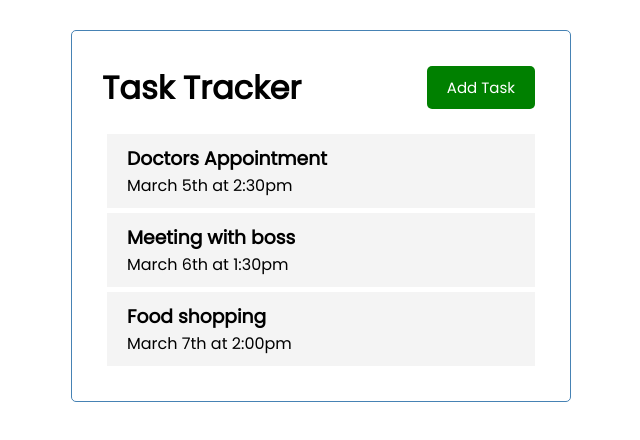
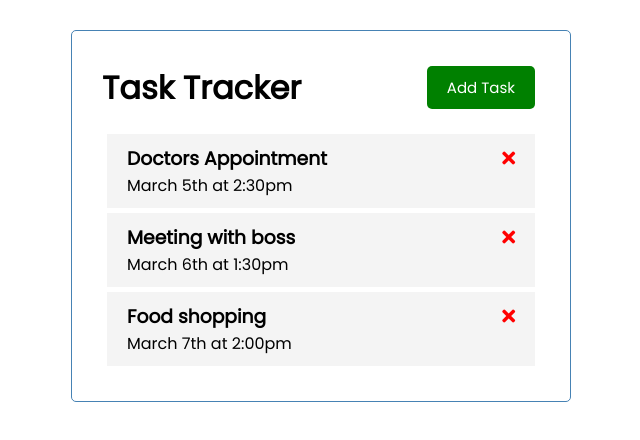
Before and after one commit to toktamm/vue-task-tracker, a Vue app: page / in a window 1280 px wide. Shown: the top 440 px of the page, without its empty margins (319-959 px from the left). Built offline with nearby package versions, Linux system fonts and the light colour scheme.

Commit message:
add remove button from font-awesome

```diff
--- a/src/components/Task.vue
+++ b/src/components/Task.vue
@@ -1,6 +1,9 @@
 <template>
   <div class="task">
-    <h3>{{ task.text }}</h3>
+    <h3>
+      {{ task.text }}
+      <i class="fas fa-times"></i>
+    </h3>
     <p>{{ task.day }}</p>
   </div>
 </template>
@@ -15,6 +18,10 @@
 </script>
 
 <style scope>
+.fas {
+  color: red;
+}
+
 .task {
   background: #f4f4f4;
   margin: 5px;
```
